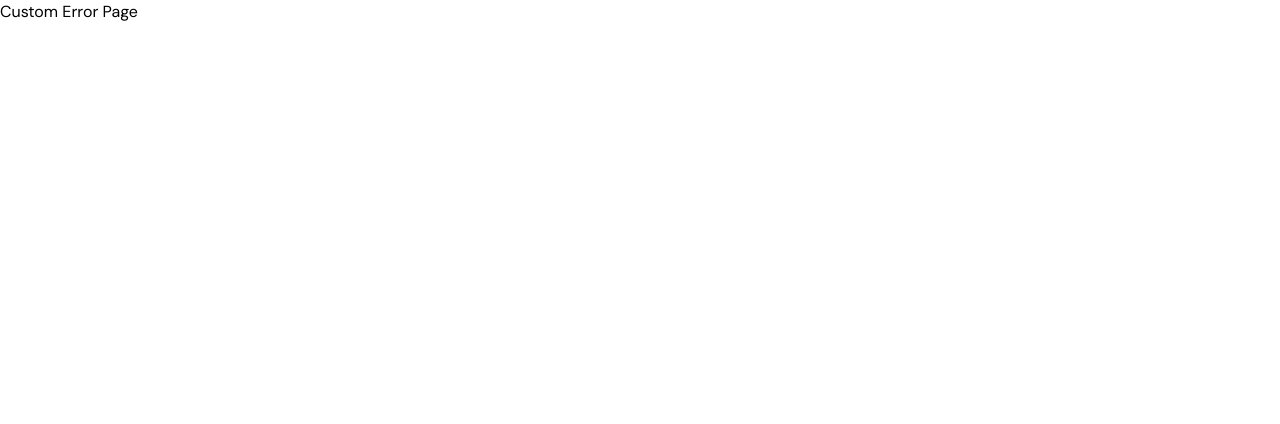
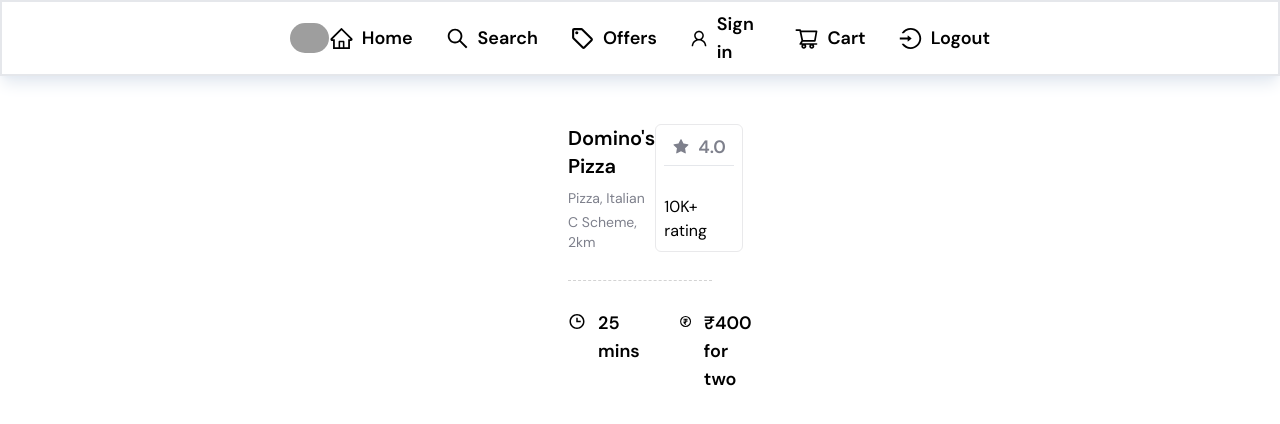
Before and after one commit to emshivam01/Swiggy-Clone, a React (Vite) app: page /restaurant/1 in a window 1280 px wide. Before the commit this address had no page. Shown: the top 424 px of the page. Built offline with nearby package versions, Linux system fonts and the light colour scheme; grey boxes are pictures that could not be loaded.

Commit message:
added children routing and Restaurant component

```diff
--- a/src/App.jsx
+++ b/src/App.jsx
@@ -1,6 +1,6 @@
 // import reactLogo from "./assets/react.svg";
 
-
+import { Outlet } from "react-router-dom";
 import "./App.css";
 import Body from "./Components/Body";
 import Header from "./Components/Header.jsx";
@@ -10,7 +10,7 @@
     <>
       <div>
         <Header />
-        <Body />
+        <Outlet />
       </div>
     </>
   );
--- a/src/Components/Header.jsx
+++ b/src/Components/Header.jsx
@@ -8,6 +8,7 @@
   AiOutlineLogin,
 } from "react-icons/ai";
 import { useState } from "react";
+import { Link } from "react-router-dom";
 
 const Header = () => {
   const [btn, setBtn] = useState("Logout");
@@ -19,7 +20,9 @@
   return (
     <div className="flex items-center justify-between px-72 py-2 border-2 shadow-lg shadow-slate-200">
       <div className="w-[70px] rounded-full overflow-hidden">
-        <img src="foodiefleet.png" alt="Foodie Fleet logo" />
+        <Link to="/">
+          <img src="foodiefleet.png" alt="Foodie Fleet logo" />
+        </Link>
       </div>
 
       <div className="">
--- /dev/null
+++ b/src/Components/Restaurant.jsx
@@ -0,0 +1,49 @@
+import { AiFillStar } from "react-icons/ai";
+import { BiTime } from "react-icons/bi";
+import { HiOutlineCurrencyRupee } from "react-icons/hi";
+
+const Restaurant = () => {
+  return (
+    <div className="px-[560px] mt-10">
+      <div className="flex flex-col p-2">
+        <div className="w-full flex justify-between">
+          <div>
+            <h2 className="font-semibold text-xl mb-2">Domino&apos;s Pizza</h2>
+            <div className="text-sm text-[#7e808c]">
+              <p className="mb-1">Pizza, Italian</p>
+              <p>C Scheme, 2km</p>
+            </div>
+          </div>
+
+          <div className="p-2 flex flex-col justify-between items-center rounded-md  border border-[#e9e9eb]">
+            <p className="text-lg font-bold  text-[#7e808c] flex items-center gap-2 border-b px-2 pb-1">
+              <AiFillStar /> 4.0
+            </p>
+            <p>10K+ rating</p>
+          </div>
+        </div>
+
+        <div className="border-t border-dashed border-[#d3d3d3] w-full h-0 mt-7"></div>
+
+        <div className="text-lg font-bold flex gap-8 mt-7">
+          <div className="flex  gap-3">
+            <BiTime size={25} />
+            <p>25 mins</p>
+          </div>
+          <div className="flex gap-3">
+            <HiOutlineCurrencyRupee size={25} />
+            <p>&#x20B9;400 for two</p>
+          </div>
+        </div>
+
+
+        <div>
+
+        </div>
+
+        </div>
+    </div>
+  );
+};
+
+export default Restaurant;
--- a/src/Components/RestaurantCard.jsx
+++ b/src/Components/RestaurantCard.jsx
@@ -4,7 +4,7 @@
 
 const RestaurantCard = ({ restaurant }) => {
   return (
-    <div className=" w-[350px]  m-auto hover:scale-95 transition-all duration-300  border-gray-500 shadow-md hover:shadow-[0px_10px_1px_rgba(221,_221,_221,_1),_0_10px_20px_rgba(204,_204,_204,_1)]">
+    <div className=" w-[350px]  m-auto hover:scale-95 transition-all duration-300  border-gray-500 shadow-md hover:shadow-xl">
       <img
         className="w-96 h-52 object-cover rounded-md shadow-md "
         src={IMG_URL + restaurant.info.cloudinaryImageId}
```
Also changed, not shown: src/main.jsx (+16 -4 lines).
